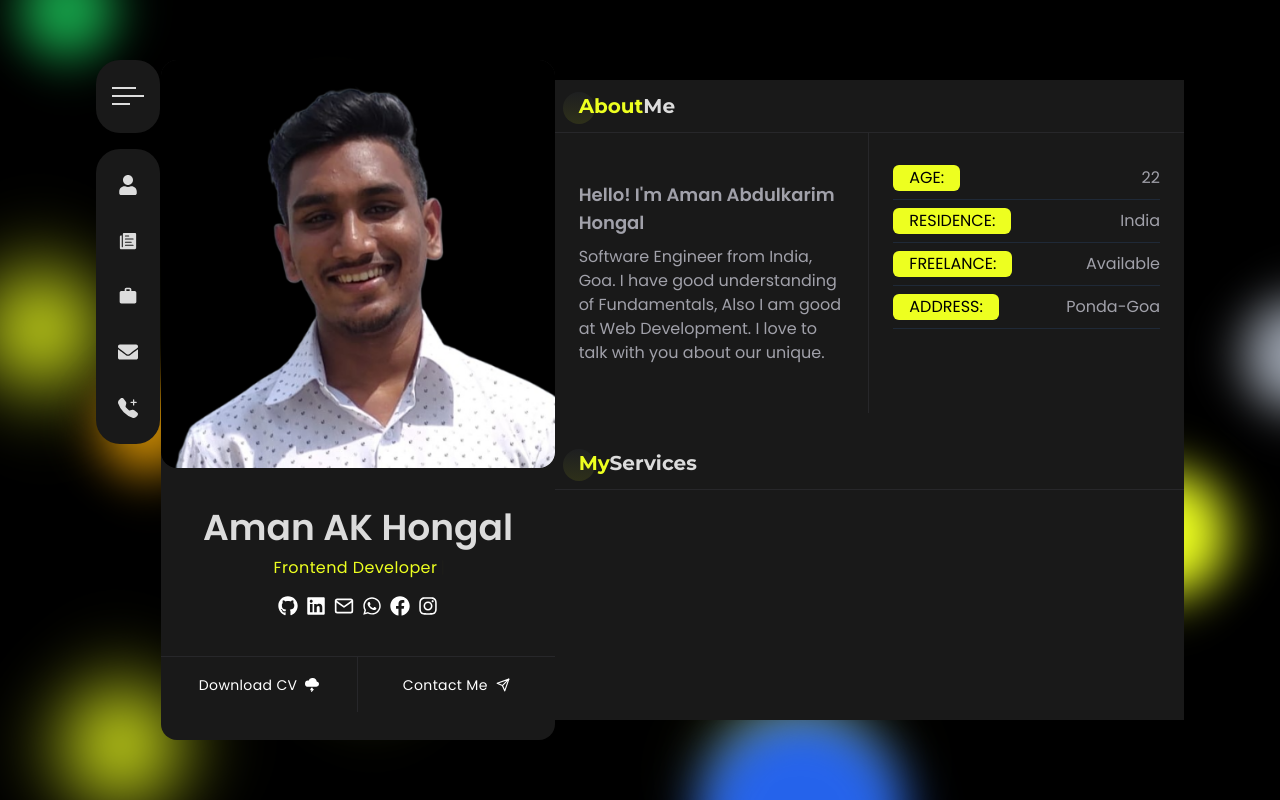
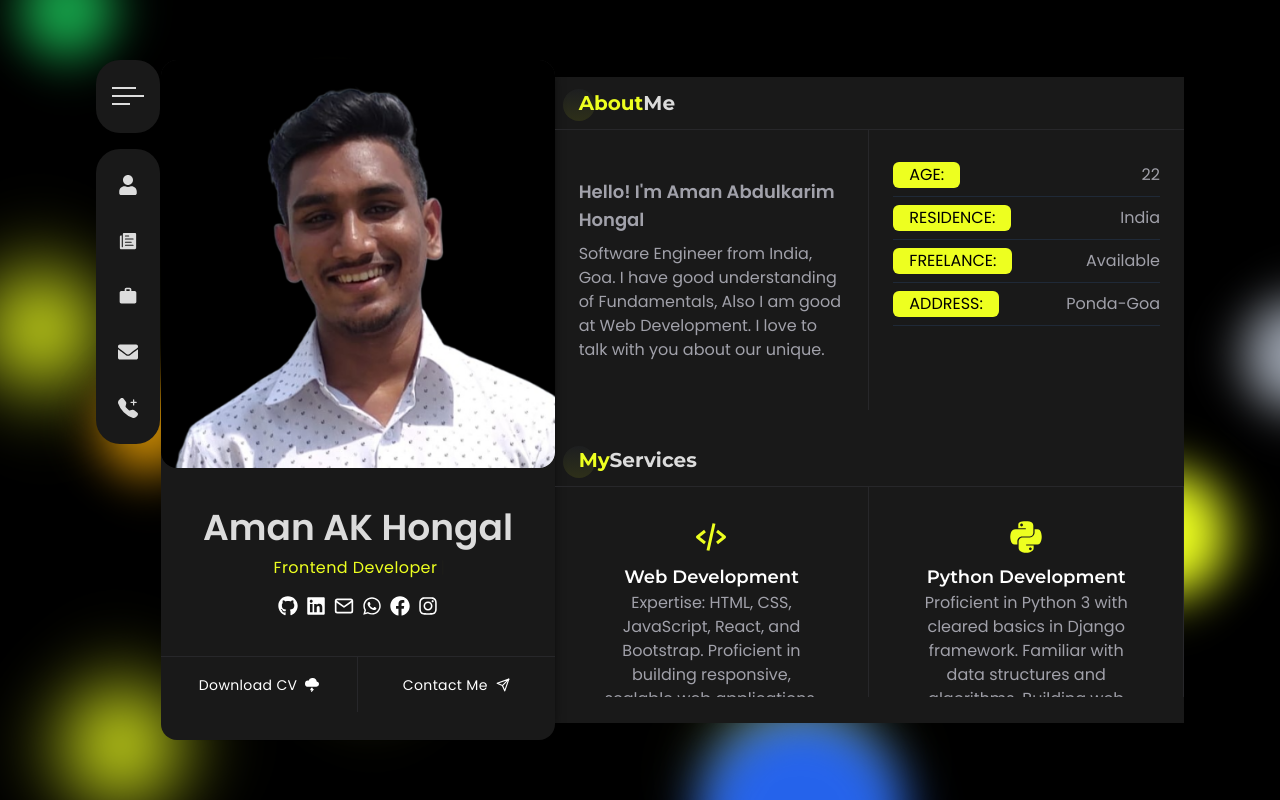
Before and after one commit to Aman-Hongal001/portfolio, a React (Create React App) app: page / in a window 1280 px wide. Built offline with nearby package versions, Linux system fonts and the light colour scheme.

Commit message:
About is developed completely

```diff
--- a/package.json
+++ b/package.json
@@ -11,6 +11,7 @@
     "react-icons": "^5.3.0",
     "react-scripts": "5.0.1",
     "react-simple-typewriter": "^5.0.1",
+    "tailwind-scrollbar": "^3.1.0",
     "web-vitals": "^2.1.4"
   },
   "scripts": {
--- a/src/Home.jsx
+++ b/src/Home.jsx
@@ -35,8 +35,10 @@ function Home() {
             {/* left part */}
             <Left/>
             {/* Right part */}
-            <div className="w-8/12 h-[94%] bg-bodyColor">
-              <About/>
+            <div className="w-8/12 h-[95%] bg-bodyColor scrollbar-thumb-[#646464] scrollbar-track-bodyColor">
+              <div className="w-full h-[96%] scrollbar-thin overflow-y-scroll ">
+                <About/>
+              </div>
             </div>
         </div>
     </div>
--- a/src/components/Home/Left.jsx
+++ b/src/components/Home/Left.jsx
@@ -15,7 +15,7 @@ function Left() {
         delaySpeed:2000,
     });
   return (
-    <div className="w-5/12 h-full bg-bodyColor rounded-2xl">
+    <div className="w-5/12 h-full bg-bodyColor rounded-2xl shadow-testShwdow z-10">
         <div className="w-full h-3/5">
             <img className="w-full h-full object-cover rounded-2xl" src={profileImg} alt="Profile Pic" loading= "priority" />
         </div>
--- a/src/components/about/About.jsx
+++ b/src/components/about/About.jsx
@@ -1,6 +1,7 @@
 import React from "react";
 import Title from "../Home/Title";
 import AboutMe from "./AboutMe";
+import MyServices from "./MyServices";
 
 function About() {
   return (
@@ -8,6 +9,7 @@ function About() {
         <Title title="About" subtitle="Me"/>
         <AboutMe/>
         <Title title="My" subtitle="Services"/>
+        <MyServices/>
     </section>
   );
 }
--- /dev/null
+++ b/src/components/about/MyServices.jsx
@@ -0,0 +1,31 @@
+import React from "react";
+import ServicesCard from "./ServicesCard";
+import { BiCodeAlt } from "react-icons/bi";
+import { FaPython } from "react-icons/fa";
+import { AiFillAppstore, AiTwotoneAppstore } from "react-icons/ai";
+import { FaBugSlash } from "react-icons/fa6";
+
+function MyServices() {
+  return(
+    <div className="grid grid-cols-2">
+        <ServicesCard icon={<BiCodeAlt/>}
+        title="Web Development"
+        subTitle="Expertise: HTML, CSS, JavaScript, React, and Bootstrap. Proficient in building responsive, scalable web applications. Delivering dynamic user experiences through clean code and modern design principles."/>
+
+        <ServicesCard icon={<FaPython/>}
+        title="Python Development"
+        subTitle="Proficient in Python 3 with cleared basics in Django framework. Familiar with data structures and algorithms. Building web applications, and web scraping through Selenium."/>
+
+        <ServicesCard icon={<FaBugSlash/>}
+        title="Software Testing"
+        subTitle="Experienced in manual & API testing (REST, SOAP). Eager to expand expertise in automation testing (Selenium, Pytest) and CI/CD, ensuring top-notch software quality"/>
+
+        <ServicesCard icon={<AiFillAppstore/>}
+        title="Mobile Application Development"
+        subTitle="Eager to explore mobile app development for Android, Interested in learning cross-platform frameworks like React Native and Flutter. Looking to build intuitive, user-friendly mobile apps with robust performance."/>
+
+    </div>
+);
+}
+
+export default MyServices;
--- /dev/null
+++ b/src/components/about/ServicesCard.jsx
@@ -0,0 +1,14 @@
+import React from "react";
+import { BiCodeAlt } from "react-icons/bi";
+
+function ServicesCard({icon,title,subTitle}) {
+  return (
+    <div className="py-8 px-6 flex flex-col items-center  gap2 borderRight borderBottom">
+        <span className="text-4xl text-designColor mb-2">{icon}</span>
+        <h2 className="font-titleFont text-lg font-semibold">{title}</h2>
+        <p className="text-base text-center text-zinc-400 px-6">{subTitle}</p>
+    </div>
+  );
+}
+
+export default ServicesCard;
--- a/tailwind.config.js
+++ b/tailwind.config.js
@@ -43,5 +43,5 @@ module.exports = {
       },
     },
   },
-  plugins: [],
+  plugins: [require('tailwind-scrollbar')],
 }
```
Also changed, not shown: 1 other file (tests, documents, lock files or other folders).
